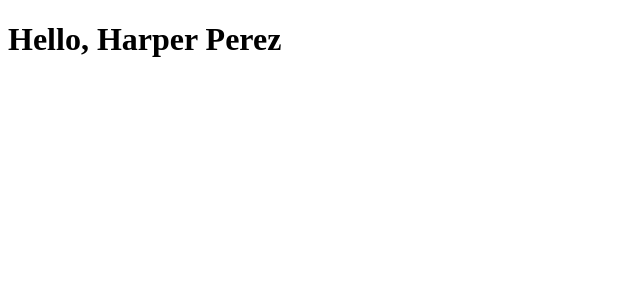
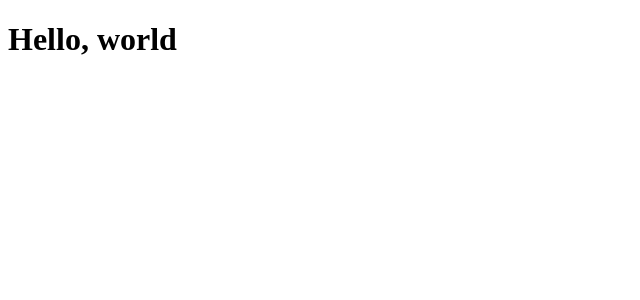
Before and after one commit to panswer/following_react_basic_concepts, a JavaScript app: page / in a window 1280 px wide. Shown: the top 300 px of the page, without its empty margins (0-640 px from the left). Built offline with nearby package versions, Linux system fonts and the light colour scheme.

Commit message:
update: render an element

```diff
--- a/src/index.js
+++ b/src/index.js
@@ -1,22 +1,9 @@
 import ReactDOM from 'react-dom';
 import reportWebVitals from './reportWebVitals';
 
-function formatName(user={
-  firstName:'',
-  lastName:''
-}) {
-  return user.firstName+' '+user.lastName;
-}
+const element=<h1>Hello, world</h1>;
 
-const user={
-  firstName:'Harper',
-  lastName:'Perez'
-};
-
-ReactDOM.render(
-  <h1>Hello, {formatName(user)}</h1>,
-  document.getElementById('root')
-);
+ReactDOM.render(element,document.getElementById('root'));
 
 // If you want to start measuring performance in your app, pass a function
 // to log results (for example: reportWebVitals(console.log))
```
